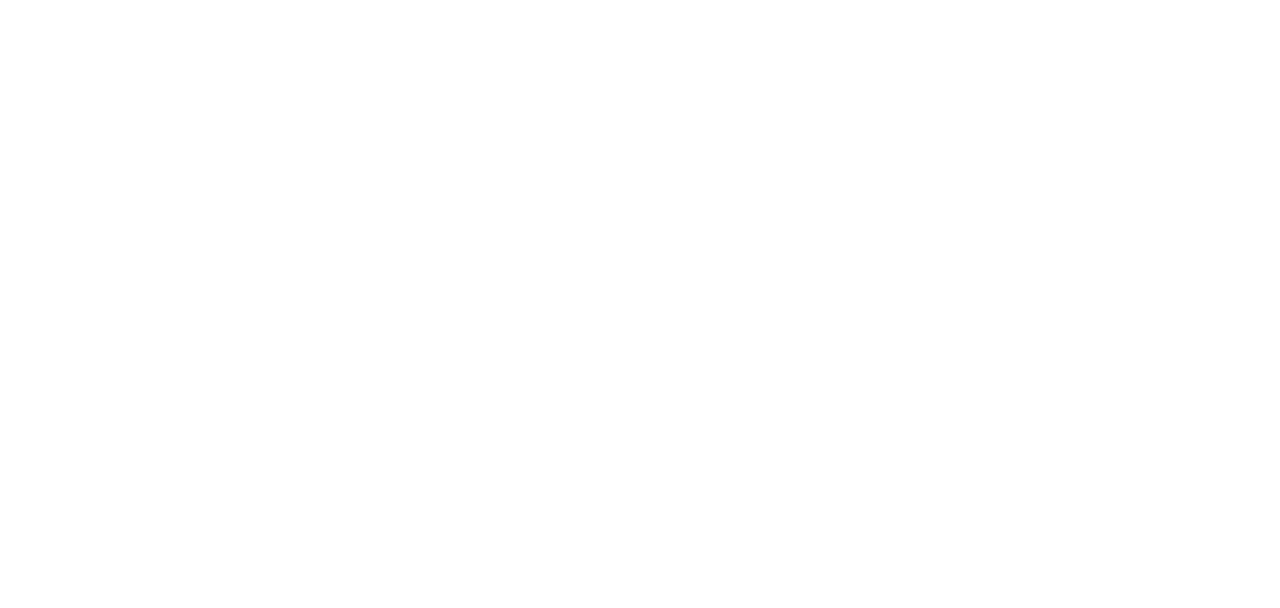
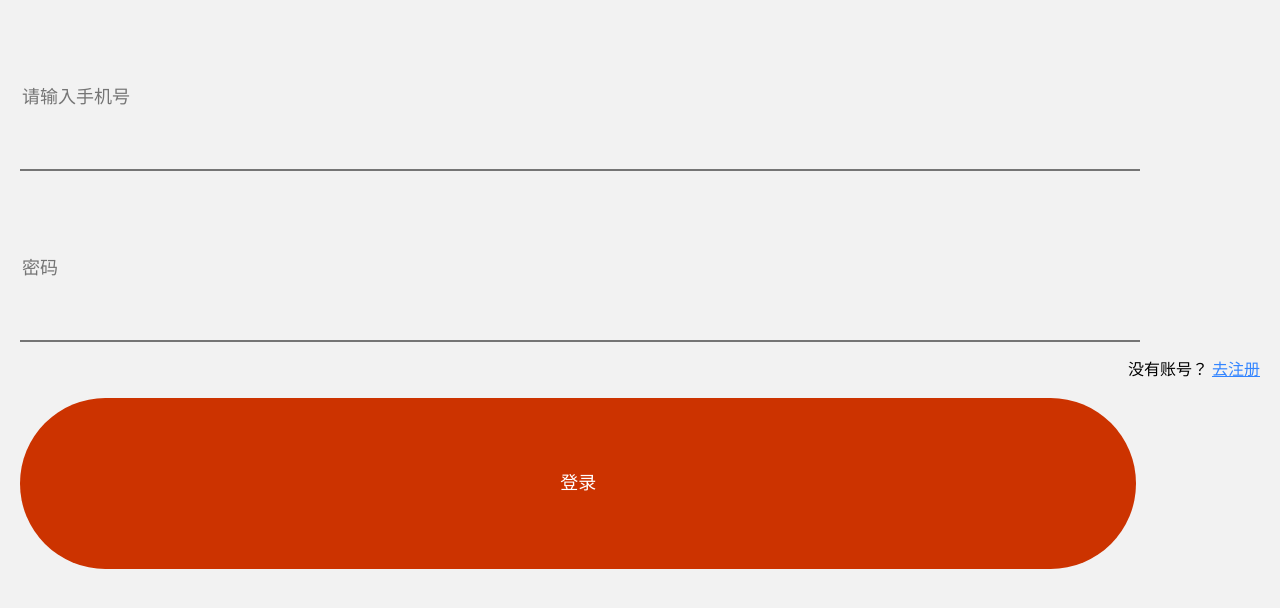
Before and after one commit to macro224/toutiao, a Vue app: page /#/login in a window 1280 px wide. Shown: the top 608 px of the page. Built offline with nearby package versions, Linux system fonts and the light colour scheme; a small style sheet from the web is missing.

Commit message:
2-0 配置路由实现页面跳转，并完成登录页面样式

```diff
--- a/package.json
+++ b/package.json
@@ -9,7 +9,8 @@
   },
   "dependencies": {
     "core-js": "^3.4.3",
-    "vue": "^2.6.10"
+    "vue": "^2.6.10",
+    "vue-router": "^3.1.3"
   },
   "devDependencies": {
     "@vue/cli-plugin-babel": "^4.1.0",
--- a/src/App.vue
+++ b/src/App.vue
@@ -1,6 +1,6 @@
 <template>
   <div id="app">
-
+    <router-view></router-view>
   </div>
 </template>
 
@@ -12,5 +12,8 @@
 </script>
 
 <style lang="less">
-
+@import url('http://at.alicdn.com/t/font_1426139_h6vn3jbl5q.css');
+#app{
+  background: #f2f2f2;
+}
 </style>
--- /dev/null
+++ b/src/components/tt_button.vue
@@ -0,0 +1,32 @@
+<template>
+    <div class="btn" @click="fashe">
+        {{txt}}
+    </div>
+</template>
+
+<script>
+export default {
+  props: ['txt'],
+  methods: {
+    fashe (e) {
+      this.$emit('click', e)
+    }
+  }
+}
+</script>
+
+<style lang="less" scoped>
+.btn {
+    // vw: viewport width:视口宽度
+    // vh:viewport height:视口高度
+    // 不管什么屏幕，视口的宽度都会分为100份，所以在设置元素宽高的时候，可以参照UI稿件中的元素的实际大小进行大小的设置
+    width:314*100vw/360;
+    height: 48*100vw/360;
+    background-color: rgb(204, 51, 0);
+    border-radius: 24*100vw/360;
+    color: #fff;
+    text-align: center;
+    line-height: 48*100vw/360;
+    font-size: 18px;
+}
+</style>
--- /dev/null
+++ b/src/components/tt_input.vue
@@ -0,0 +1,28 @@
+<template>
+    <input :type="type" :value="value">
+</template>
+
+<script>
+export default {
+  props: ['type', 'value']
+}
+</script>
+
+<style lang="less" scoped>
+input{
+    width: 314*100vw/360;
+    height: 40*100vw/360;
+    border:none;
+    outline: none;
+    border-bottom: 2px solid rgb(117,117,117);
+    font-size: 18px;
+    margin: 5px 0;
+    background-color: transparent;
+}
+.error{
+    border-bottom-color:red;
+}
+.success{
+    border-bottom-color:green;
+}
+</style>
--- a/src/main.js
+++ b/src/main.js
@@ -1,8 +1,10 @@
 import Vue from 'vue'
 import App from './App.vue'
-
+import router from '@/router'
+import '@/styles/reset.css'
 Vue.config.productionTip = false
 
 new Vue({
+  router,
   render: h => h(App)
 }).$mount('#app')
--- /dev/null
+++ b/src/router/index.js
@@ -0,0 +1,18 @@
+import Vue from 'vue'
+import VueRouter from 'vue-router'
+
+import Login from '@/views/Login.vue'
+
+Vue.use(VueRouter)
+
+let router = new VueRouter({
+  routes: [
+    {
+      name: 'login',
+      path: '/login',
+      component: Login
+    }
+  ]
+})
+
+export default router
--- /dev/null
+++ b/src/styles/reset.css
@@ -0,0 +1,50 @@
+html, body, div, span, applet, object, iframe,
+h1, h2, h3, h4, h5, h6, p, blockquote, pre,
+a, abbr, acronym, address, big, cite, code,
+del, dfn, em, img, ins, kbd, q, s, samp,
+small, strike, strong, sub, sup, tt, var,
+b, u, i, center,
+dl, dt, dd, ol, ul, li,
+fieldset, form, label, legend,
+table, caption, tbody, tfoot, thead, tr, th, td,
+article, aside, canvas, details, embed,
+figure, figcaption, footer, header, hgroup,
+main, menu, nav, output, ruby, section, summary,
+time, mark, audio, video {
+	margin: 0;
+	padding: 0;
+	border: 0;
+	font-size: 100%;
+	font: inherit;
+	vertical-align: baseline;
+}
+/* HTML5 display-role reset for older browsers */
+article, aside, details, figcaption, figure,
+footer, header, hgroup, main, menu, nav, section {
+	display: block;
+}
+body {
+	line-height: 1;
+}
+ol, ul {
+	list-style: none;
+}
+blockquote, q {
+	quotes: none;
+}
+blockquote:before, blockquote:after,
+q:before, q:after {
+	content: '';
+	content: none;
+}
+table {
+	border-collapse: collapse;
+	border-spacing: 0;
+}
+html,body{
+	height: 100%;
+}
+#app{
+	width: 100%;
+	height: 100%;
+}
--- /dev/null
+++ b/src/views/Login.vue
@@ -0,0 +1,80 @@
+<template>
+  <div class="login">
+    <div class="container">
+      <div class="close">
+        <span class="iconfont iconicon-test"></span>
+      </div>
+      <div class="logo">
+        <span class="iconfont iconnew"></span>
+      </div>
+      <div class="inputs">
+        <ttinput placeholder="请输入手机号" class="input" type="text" v-model="username"/>
+        <ttinput placeholder="密码" class="input" type="password" v-model="password" />
+      </div>
+      <p class="tips">
+        没有账号？
+        <a href="#/zhuce" class>去注册</a>
+      </p>
+      <ttbutton class="button" txt="登录" @click="login"></ttbutton>
+    </div>
+  </div>
+</template>
+
+<script>
+import ttbutton from '@/components/tt_button.vue'
+import ttinput from '@/components/tt_input.vue'
+export default {
+  data () {
+    return {
+      username: '',
+      password: ''
+    }
+  },
+  components: {
+    ttbutton, ttinput
+  },
+  methods: {
+    login () {
+      console.log(12)
+    }
+  }
+}
+</script>
+
+<style lang="less" scoped>
+.container {
+  padding: 20px;
+}
+
+.close {
+  span {
+    font-size: 27 / 360 * 100vw;
+  }
+}
+
+.logo {
+  display: flex;
+  justify-content: center;
+
+  span {
+    display: block;
+    font-size: 126 / 360 * 100vw;
+    color: #d81e06;
+  }
+}
+
+.inputs {
+  input {
+    margin-bottom: 20px;
+  }
+}
+
+.tips {
+  text-align: right;
+  margin-bottom: 20px;
+
+  a {
+    color: #3385ff;
+  }
+}
+</style>
```
Also changed, not shown: 1 other file (tests, documents, lock files or other folders).
